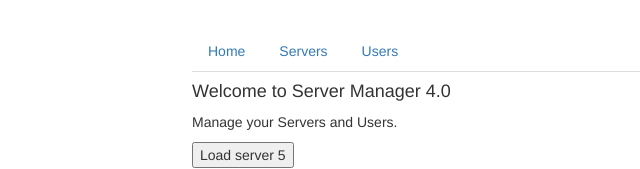
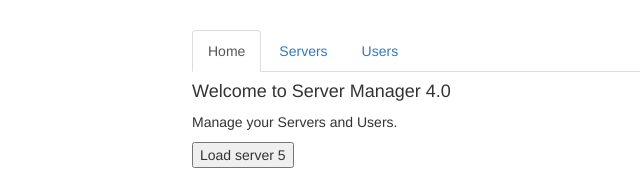
Before and after one commit to vinitrech/angular-routing, an Angular app: page /home in a window 1280 px wide. Shown: the top 169 px of the page, without its empty margins (73-713 px from the left). Built offline with nearby package versions, Linux system fonts and the light colour scheme.

Commit message:
creating route module

```diff
--- /dev/null
+++ b/src/app/app-routing.module.ts
@@ -0,0 +1,39 @@
+import {RouterModule, Routes} from "@angular/router";
+import {HomeComponent} from "./home/home.component";
+import {ServersComponent} from "./servers/servers.component";
+import {ServerComponent} from "./servers/server/server.component";
+import {EditServerComponent} from "./servers/edit-server/edit-server.component";
+import {UsersComponent} from "./users/users.component";
+import {UserComponent} from "./users/user/user.component";
+import {PageNotFoundComponent} from "./page-not-found/page-not-found.component";
+import {NgModule} from "@angular/core";
+
+const appRoutes: Routes = [
+  {path: '', redirectTo: '/home', pathMatch: "full"}, // pathMatch is used to indicate that it should be redirected ONLY if the path is '', with no other content after.
+  {path: 'home', component: HomeComponent},
+  {
+    path: 'servers', component: ServersComponent, children: [
+      {path: ':id', component: ServerComponent},
+      {path: ':id/edit', component: EditServerComponent},
+    ]
+  },
+  {
+    path: 'users', component: UsersComponent, children: [
+      {path: ':id/:name', component: UserComponent}
+    ]
+  },
+  {
+    path: "not-found", component: PageNotFoundComponent
+  },
+  {
+    path: "**", redirectTo: '/not-found' // this path should always be declared at the end
+  },
+]
+
+@NgModule({
+  imports: [
+    RouterModule.forRoot(appRoutes)
+  ],
+  exports: [RouterModule],
+})
+export class AppRoutingModule{}
--- a/src/app/app.component.html
+++ b/src/app/app.component.html
@@ -2,7 +2,7 @@
   <div class="row">
     <div class="col-xs-12 col-sm-10 col-md-8 col-sm-offset-1 col-md-offset-2">
       <ul class="nav nav-tabs">
-        <li role="presentation" routerLinkActive="active" [routerLinkActiveOptions]="{exact: true}"><a routerLink="/">Home</a>
+        <li role="presentation" routerLinkActive="active" [routerLinkActiveOptions]="{exact: true}"><a routerLink="/home">Home</a>
         </li>
         <li role="presentation" routerLinkActive="active"><a routerLink="/servers">Servers</a></li>
         <li role="presentation" routerLinkActive="active"><a [routerLink]="['/users']">Users</a></li>
--- a/src/app/app.module.ts
+++ b/src/app/app.module.ts
@@ -9,30 +9,8 @@ import {UserComponent} from './users/user/user.component';
 import {EditServerComponent} from './servers/edit-server/edit-server.component';
 import {ServerComponent} from './servers/server/server.component';
 import {ServersService} from './servers/servers.service';
-import {RouterModule, Routes} from "@angular/router";
 import {PageNotFoundComponent} from './page-not-found/page-not-found.component';
-
-const appRoutes: Routes = [
-  {path: '', redirectTo: '/home', pathMatch: "full"}, // pathMatch is used to indicate that it should be redirected ONLY if the path is '', with no other content after.
-  {path: 'home', component: HomeComponent},
-  {
-    path: 'servers', component: ServersComponent, children: [
-      {path: ':id', component: ServerComponent},
-      {path: ':id/edit', component: EditServerComponent},
-    ]
-  },
-  {
-    path: 'users', component: UsersComponent, children: [
-      {path: ':id/:name', component: UserComponent}
-    ]
-  },
-  {
-    path: "not-found", component: PageNotFoundComponent
-  },
-  {
-    path: "**", redirectTo: '/not-found' // this path should always be declared at the end
-  },
-]
+import {AppRoutingModule} from "./app-routing.module";
 
 @NgModule({
   declarations: [
@@ -48,7 +26,7 @@ const appRoutes: Routes = [
   imports: [
     BrowserModule,
     FormsModule,
-    RouterModule.forRoot(appRoutes)
+    AppRoutingModule
   ],
   providers: [ServersService],
   bootstrap: [AppComponent]
```
